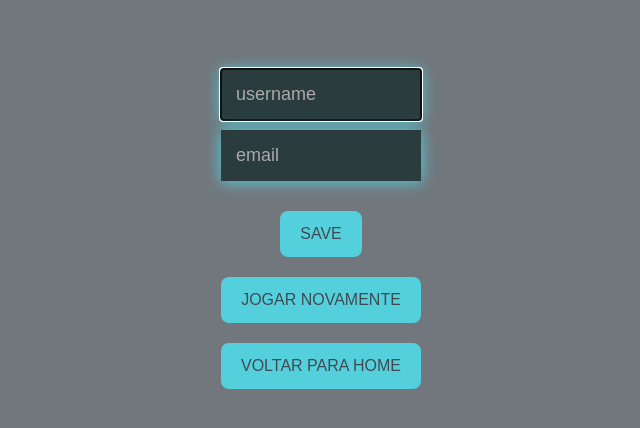
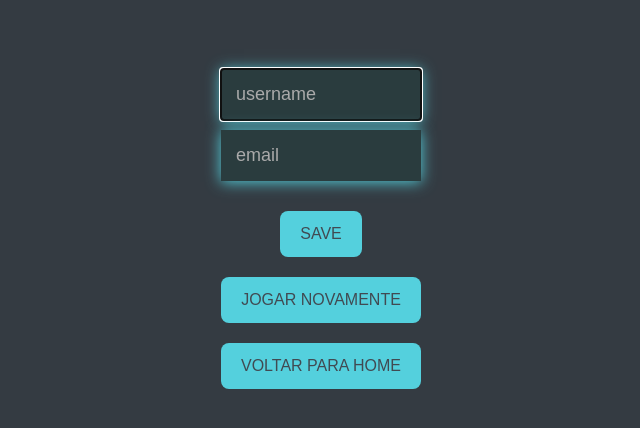
Before and after one commit to Alvarenga-Dev/TimeToSleepBR.github.io, a plain HTML site: page end.html in a window 1280 px wide. Shown: the part 196-624 px from the top of the page, without its empty margins (319-959 px from the left). Drawn offline with Linux system fonts and the light colour scheme.

Commit message:
Cor de fundo do quiz mais escuro

```diff
--- a/css/quiz/app.css
+++ b/css/quiz/app.css
@@ -1,5 +1,5 @@
 :root {
-  background-color: rgba(113,119,125,1);
+  background-color: #343B42;
   font-size: 62.5%;
 }
 
```
